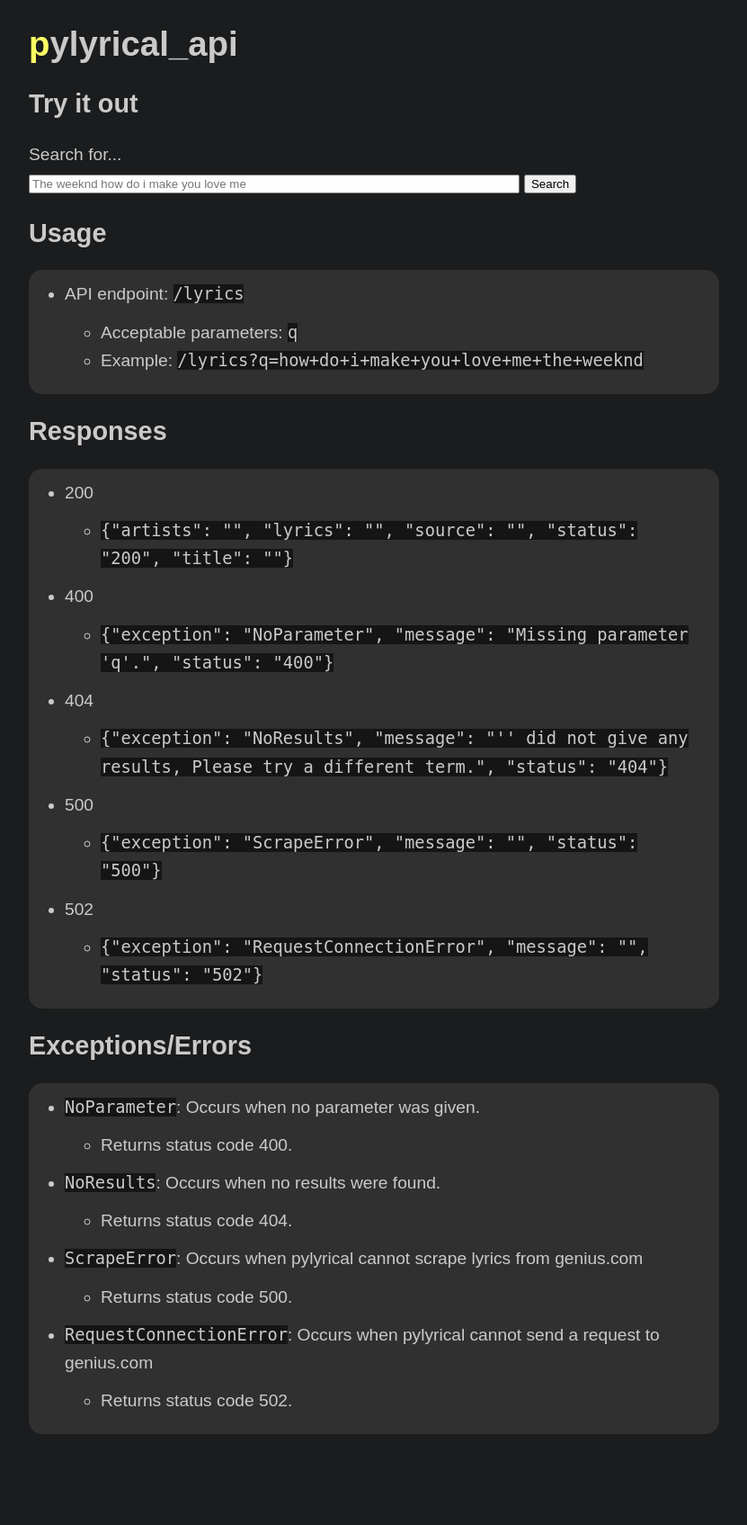
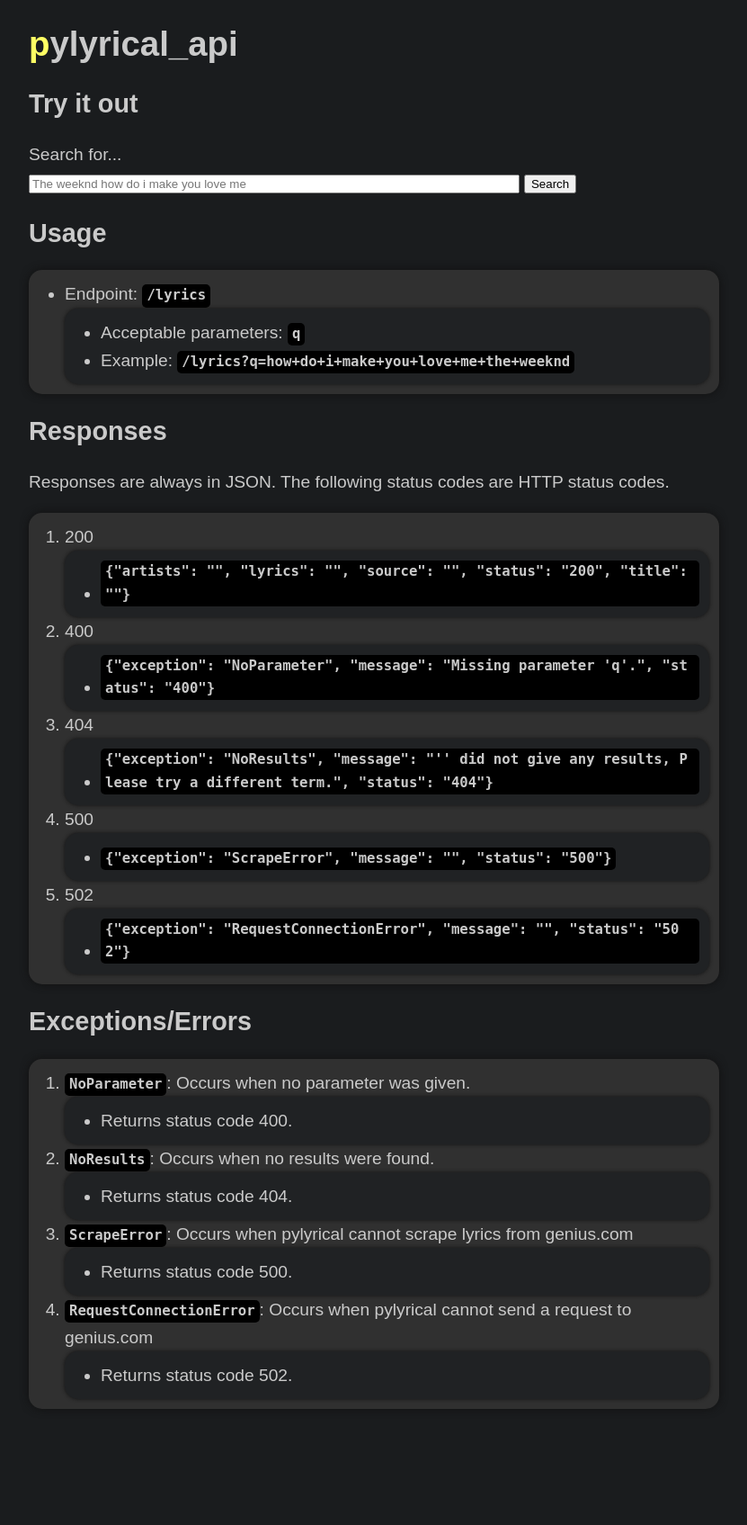
Before and after one commit to devlocalhost/pylyrical_api, a Flask app: page / in a window 1280 px wide. Shown: the whole page at 90% size, without its empty margins (224-1055 px from the left). After the commit the page ends 1566 px from the top, so only its background shows below. Run offline with Flask 3, Linux system fonts and the light colour scheme.

Commit message:
css updoot

```diff
--- /dev/null
+++ b/static/border-outline.css
@@ -0,0 +1,7 @@
+* {
+    /* border: 2px dashed rgb(112, 125, 139); */
+    outline-color: rgb(112, 125, 139);
+    outline-offset: -3px;
+    outline-style: dashed;
+    outline-width: 2px;
+}
--- /dev/null
+++ b/static/script.js
@@ -0,0 +1,69 @@
+// copy code on code tag click
+
+window.onload = function () {
+    const codeElements = document.querySelectorAll("code");
+
+    if (codeElements.length > 0) {
+        codeElements.forEach(function (codeElement) {
+            codeElement.onclick = function () {
+                document.execCommand("copy");
+            };
+
+            codeElement.addEventListener("copy", function (event) {
+                event.preventDefault();
+
+                if (event.clipboardData) {
+                    const textToCopy =
+                        codeElement.textContent || codeElement.innerText;
+                    event.clipboardData.setData("text/plain", textToCopy);
+                    console.log(event.clipboardData.getData("text"));
+                }
+            });
+        });
+    } else {
+        console.error("No code elements found.");
+    }
+};
+
+// copy code on code tag click
+
+// "debug" stylesheet
+
+function setCount(count) {
+    localStorage.setItem("clickCount", count);
+}
+
+function getCount() {
+    return parseInt(localStorage.getItem("clickCount")) || 0;
+}
+
+let isDebugStylesheetVisible = false;
+
+function toggleStylesheet() {
+    const clickCount = getCount();
+    setCount(clickCount + 1);
+
+    if (clickCount % 3 === 0) {
+        isDebugStylesheetVisible = !isDebugStylesheetVisible;
+
+        const debugStylesheet = document.getElementById("debug-stylesheet");
+        debugStylesheet.disabled = !isDebugStylesheetVisible;
+    }
+}
+
+// "debug" stylesheet
+
+// pill width
+
+window.addEventListener("scroll", function () {
+    var scrollPercentage =
+        (document.documentElement.scrollTop + document.body.scrollTop) /
+        (document.documentElement.scrollHeight -
+            document.documentElement.clientHeight);
+    var barWidth = Math.min(scrollPercentage * 100, 100);
+    // var barWidth = scrollPercentage * 105; // ...? lol
+
+    document.getElementById("scrollBar").style.width = barWidth + "vw";
+});
+
+// pill width
--- a/static/style.css
+++ b/static/style.css
@@ -2,26 +2,62 @@
     --accent-color: #ffff64;
     --background-color: rgb(26, 28, 30);
     --text-color: #cacaca;
-    --animation-speed: 0.25s;
+    --ul-ol-background-color: #303030;
+    --box-border-color: #111;
+    --box-border-size: 10px;
 }
 
 code {
-    background-color: #151515;
-    font: 1.2em/1.62 monospace;
+    background-color: #000; /* #151515; */
+    padding-left: 5px;
+    padding-right: 5px;
+    border-radius: 5px;
+    font-weight: bold;
+    display: inline-block;
+    white-space: normal;
+    max-width: 100%;
+    word-break: break-all;
+    word-wrap: break-word;
+}
+
+.top-bar {
+    background-color: var(--accent-color);
+    box-shadow: 0 0 8px var(--accent-color);
+    height: 3px;
+    transition: width 0.1s; /* width: 100vw; */
+    position: fixed;
+    top: 0;
+    left: 0;
+    z-index: 1000;
+    margin: 0;
+}
+
+code:hover {
+    box-shadow: 0 0 14px var(--accent-color);
 }
 
 ul, ol {
-    background: #303030;
+    background: var(--ul-ol-background-color);
     padding-top: 11px;
     padding-bottom: 11px;
     padding-right: 11px;
     border-radius: 15px;
+    box-shadow: 0 0 var(--box-border-size) var(--box-border-color);
 }
+
+ul {
+    list-style-type: disc; /* the default, "circle" is uglier than me. */
+}
+
+ol ol, ol ul, ul ul {
+    background: rgb(32, 34, 36);
+    box-shadow: 0 0 4px var(--box-border-color);
+}
+
 
 input {
     width: 70%;
 }
-
 body {
     color: var(--text-color); /* rgba(255, 255, 245, .86); */
     background-color: var(--background-color);
@@ -35,7 +71,6 @@ body {
     color: var(--accent-color);
 }
 
-h1,
-h2 {
+h1, h2 {
     line-height: 1.2;
 }
--- a/templates/index.html
+++ b/templates/index.html
@@ -4,10 +4,13 @@
         <title>pylyrical_api - lyrics API scraping from genius.com</title>
         <meta name="viewport" content="width=device-width, initial-scale=1" />
         <meta charset="utf-8" />
-        <link rel="stylesheet" href="/static/style.css" />
+        <link rel="stylesheet" href="/static/style.css" id="default-stylesheet" />
+        <link rel="stylesheet" href="/static/border-outline.css" id="debug-stylesheet" disabled />
     </head>
     <body>
-        <h1 class="colored">pylyrical_api</h1>
+        <div class="top-bar" id="scrollBar"></div>
+
+        <h1 class="colored" onclick="toggleStylesheet()">pylyrical_api</h1>
 
         <h2>Try it out</h2>
         <form action="/lyrics" method="get">
@@ -26,7 +29,7 @@
         <h2>Usage</h2>
 
         <ul>
-            <li>API endpoint: <code>/lyrics</code></li>
+            <li>Endpoint: <code>/lyrics</code></li>
             <ul>
                 <li>Acceptable parameters: <code>q</code></li>
                 <li>
@@ -37,7 +40,9 @@
         </ul>
 
         <h2>Responses</h2>
-        <ul>
+        <p>Responses are always in JSON. The following status codes are HTTP status codes.</p>
+
+        <ol>
             <li>200</li>
             <ul>
                 <li>
@@ -72,11 +77,11 @@
                     <code>{"exception": "RequestConnectionError", "message": "", "status": "502"}</code>
                 </li>
             </ul>
-        </ul>
+        </ol>
 
         <h2>Exceptions/Errors</h2>
 
-        <ul>
+        <ol>
             <li>
                 <code>NoParameter</code>: Occurs when no parameter was given.
             </li>
@@ -104,6 +109,8 @@
             <ul>
                 <li>Returns status code 502.</li>
             </ul>
-        </ul>
+        </ol>
+
+        <script src="/static/script.js"></script>
     </body>
 </html>
```
